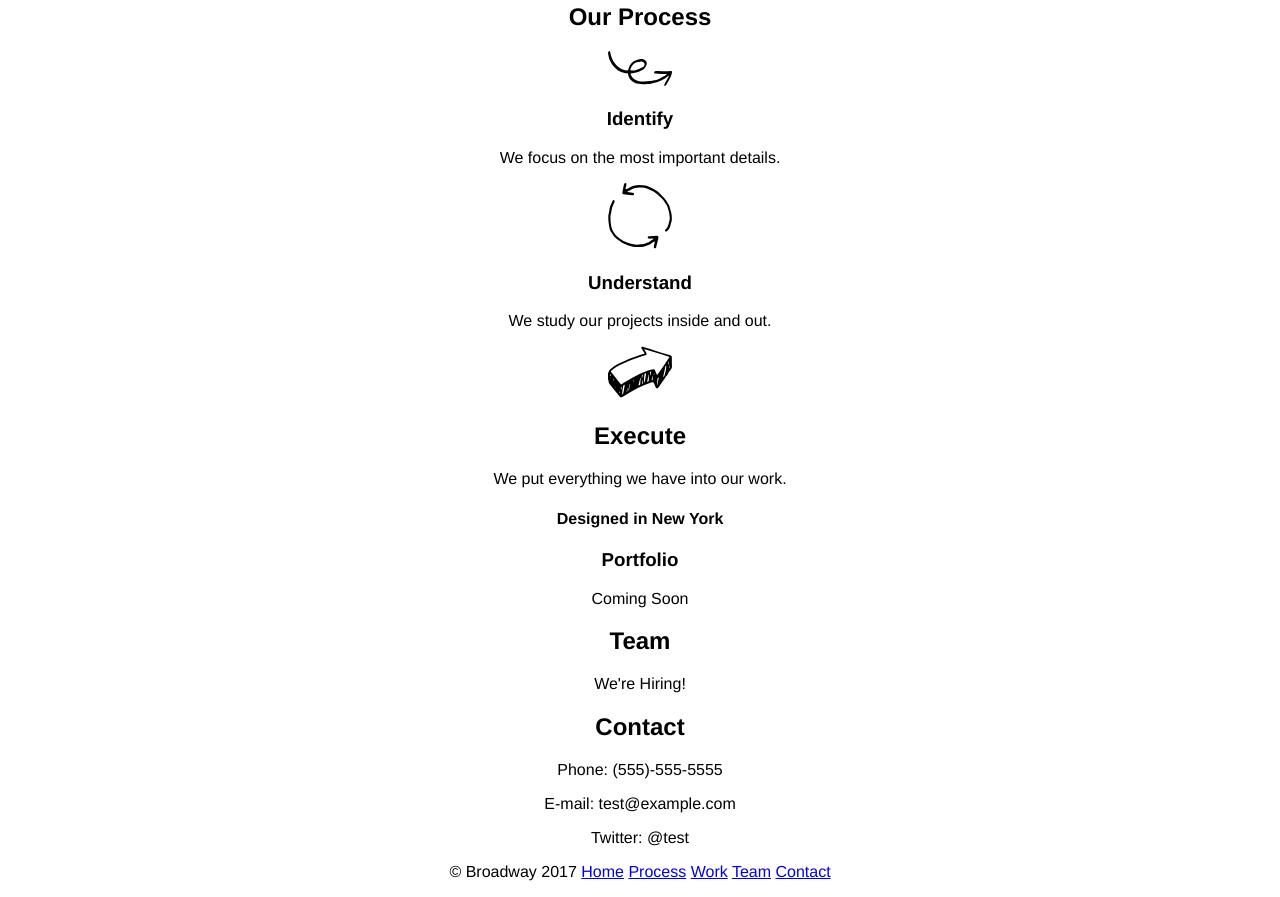
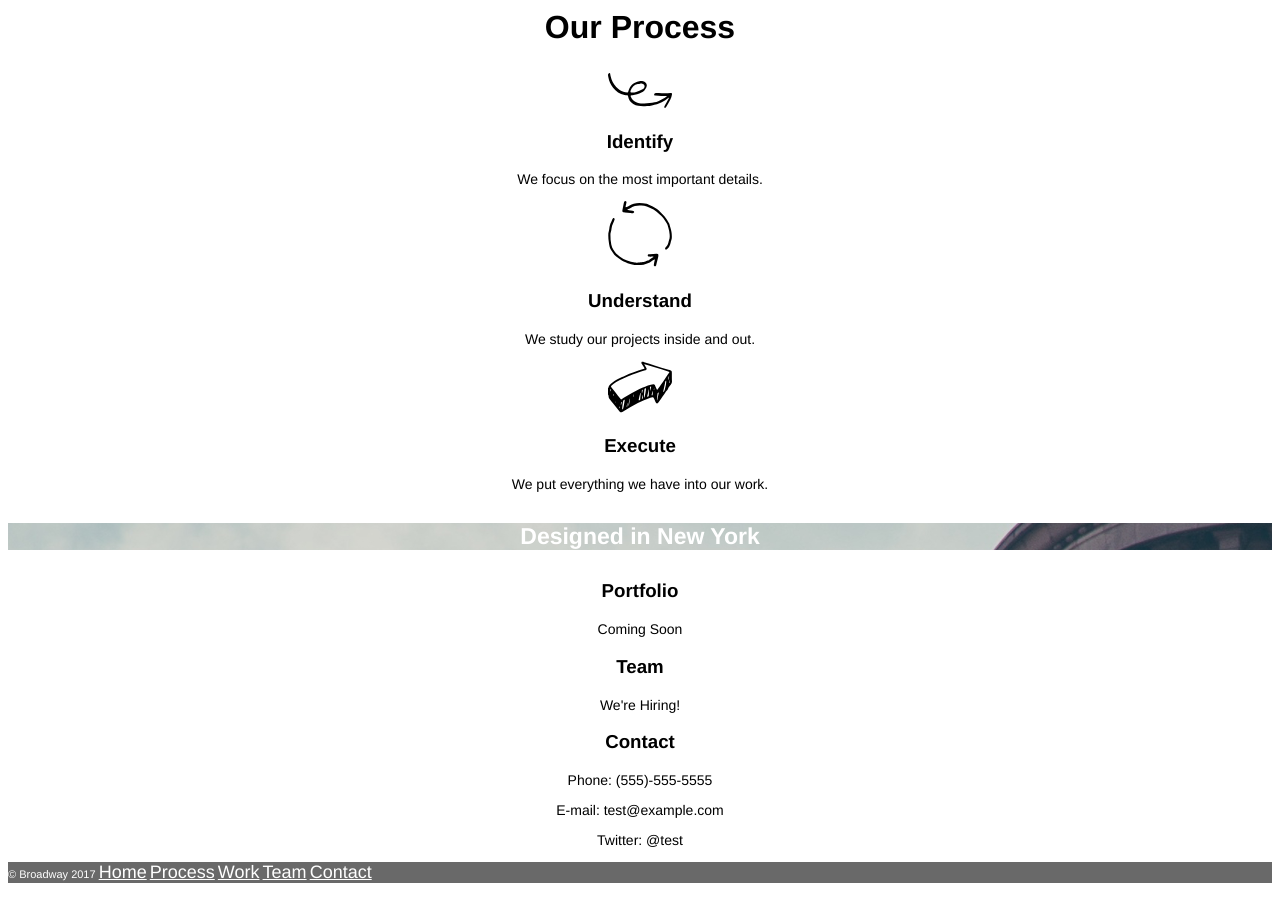
Before and after one commit to jcmolendijk/broadway, a plain HTML site: page index.html in a window 1280 px wide. Shown: the part 360-1257 px from the top of the page. Drawn offline with Linux system fonts and the light colour scheme.

Commit message:
Final version

```diff
--- a/index.html
+++ b/index.html
@@ -7,7 +7,7 @@
   </head>
   <body>
     <div class="top_menu">
-    <h1 class="bdmain">Broadway Design</h1>
+    <h1>Broadway Design</h1>
       <p>
         <a class="link" href="#">Home</a>
       </p>
@@ -33,21 +33,21 @@
       <h3>Understand</h3>
       <p>We study our projects inside and out.</p>
       <img src="resources/media/execute.svg" alt="">
-      <h2 id="work">Execute</h2>
+      <h3 id="work">Execute</h3>
       <p>We put everything we have into our work.</p>
       <h4>Designed in New York</h4>
       <h3>Portfolio</h3>
       <p>Coming Soon</p>
-      <h2 id="team">Team</h2>
+      <h3 id="team">Team</h3>
       <p>We're Hiring!</p>
-      <h2 id="contact">Contact</h2>
+      <h3 id="contact">Contact</h3>
       <p>Phone: (555)-555-5555</p>
       <p>E-mail: test@example.com</p>
       <p>Twitter: @test</p>
     </div>
     <div class="footer">
       <p>© Broadway 2017
-      <a href="#home">Home</a>
+      <a href="#">Home</a>
       <a href="#process">Process</a>
       <a href="#work">Work</a>
       <a href="#team">Team</a>
--- a/resources/css/style.css
+++ b/resources/css/style.css
@@ -7,21 +7,52 @@
   background-image: url(../media/the-flatiron-building.png);
 }
 
+.top_menu h1,
+.top_menu a,
+h4 {
+  color: white;
+}
+
 .link {
-  color: white;
   font-size: 18px;
 }
 
-.bdmain {
-  color: white;
+h1 {
   font-size: 70px;
   font-weight: bold;
 }
 
-#list li {
-  list-style-type: none;
+h2 {
+  font-size: 32px;
+  font-weight: bold;
 }
 
-div.footer {
+h3 {
+  font-size: 23;
+  font-weight: bold;
+}
+
+h4 {
+  background-image: url(../media/the-flatiron-building.png);
+  font-size: 23px;
+  font-weight: bold;
+}
+
+.main p {
+  font-size: 14px;
+}
+
+.footer p,
+.footer a {
+  color: white;
+}
+
+.footer p {
+  background-color: dimgray;
   text-align: left;
+  font-size: 11px;
 }
+
+.footer a {
+  font-size: 18px;
+}
```
